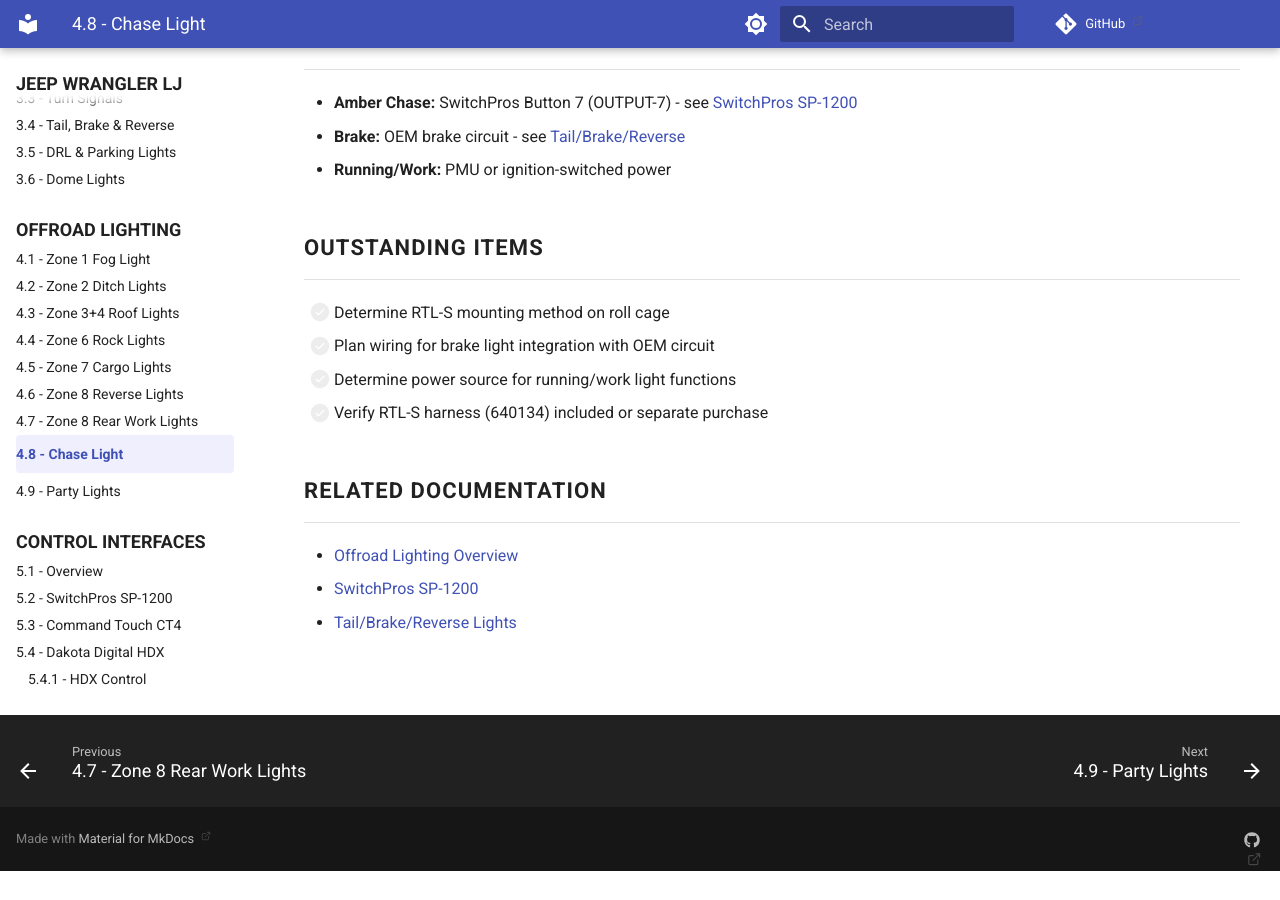
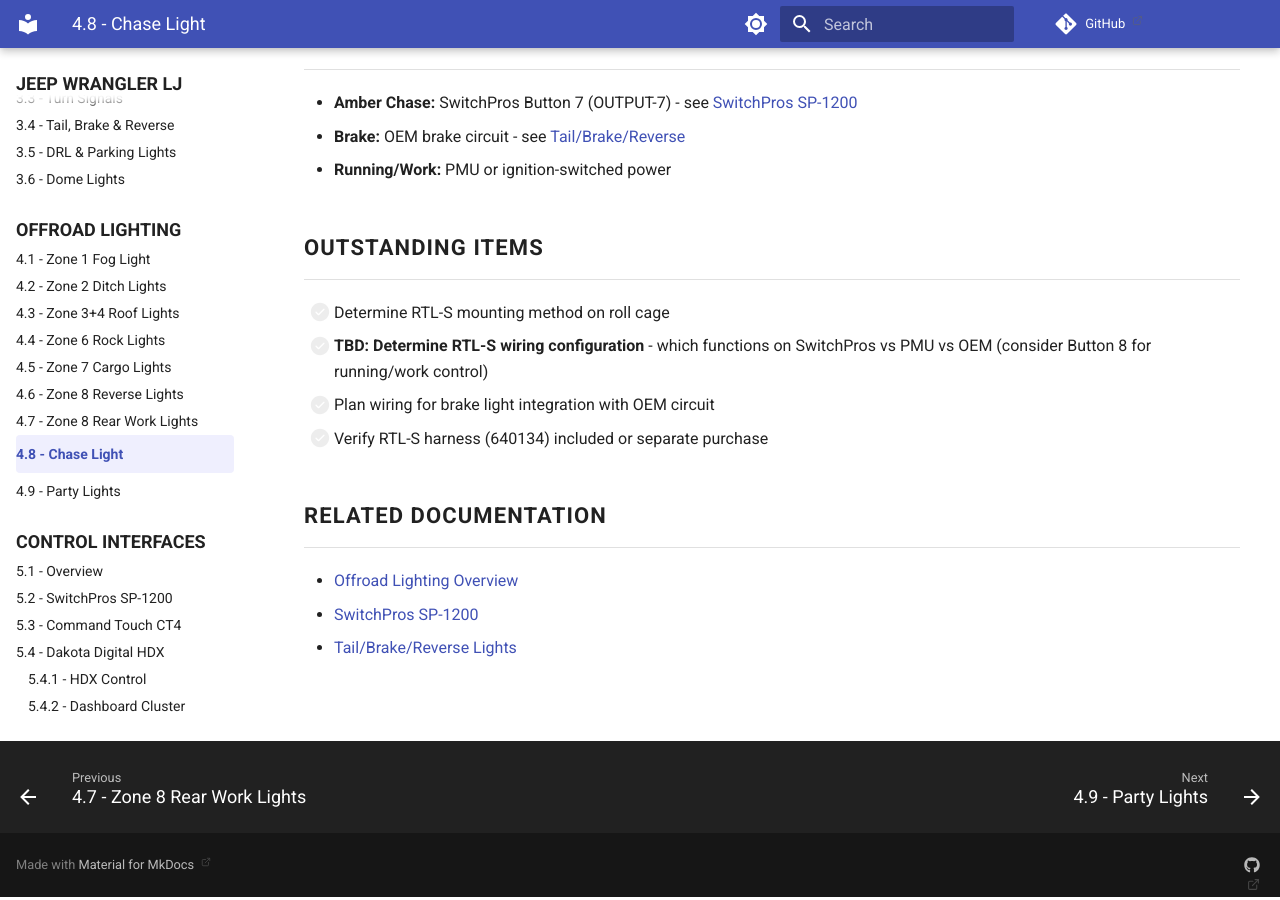
Before and after one commit to sob/drawings, an MkDocs documentation site: the page built from docs/jeep_lj/04-offroad-lighting/04-chase-lights.md, in a window 1280 px wide and 900 px high, scrolled down 1032 px. Built offline with MkDocs 1.6.1 and Material for MkDocs 9.7.7, drawn with Linux system fonts in a browser that asks for light colours; comment, search, counter and statistics services are not loaded; before the commit the page ends 1907 px from its top, so only the background shows below that.

Commit message:
docs(electrical): add TBD for RTL-S wiring configuration
- Add TBD item for RTL-S wiring (which functions on SwitchPros vs PMU vs OEM)
- Consider Button 8 for running/work light control
- Update TBD tracker: 39 items total

🤖 Generated with [Claude Code](https://claude.com/claude-code)

Co-Authored-By: Claude <noreply@anthropic.com>

```diff
--- a/docs/jeep_lj/04-offroad-lighting/04-chase-lights.md
+++ b/docs/jeep_lj/04-offroad-lighting/04-chase-lights.md
@@ -54,8 +54,8 @@ Multi-function rear safety light for convoy visibility, plus integrated brake, t
 ## Outstanding Items
 
 - [ ] Determine RTL-S mounting method on roll cage
+- [ ] **TBD: Determine RTL-S wiring configuration** - which functions on SwitchPros vs PMU vs OEM (consider Button 8 for running/work control)
 - [ ] Plan wiring for brake light integration with OEM circuit
-- [ ] Determine power source for running/work light functions
 - [ ] Verify RTL-S harness (640134) included or separate purchase
 
 ## Related Documentation
```
Also changed, not shown: docs/jeep_lj/09-installation/01-tbd-tracker.md (+5 -3 lines).
